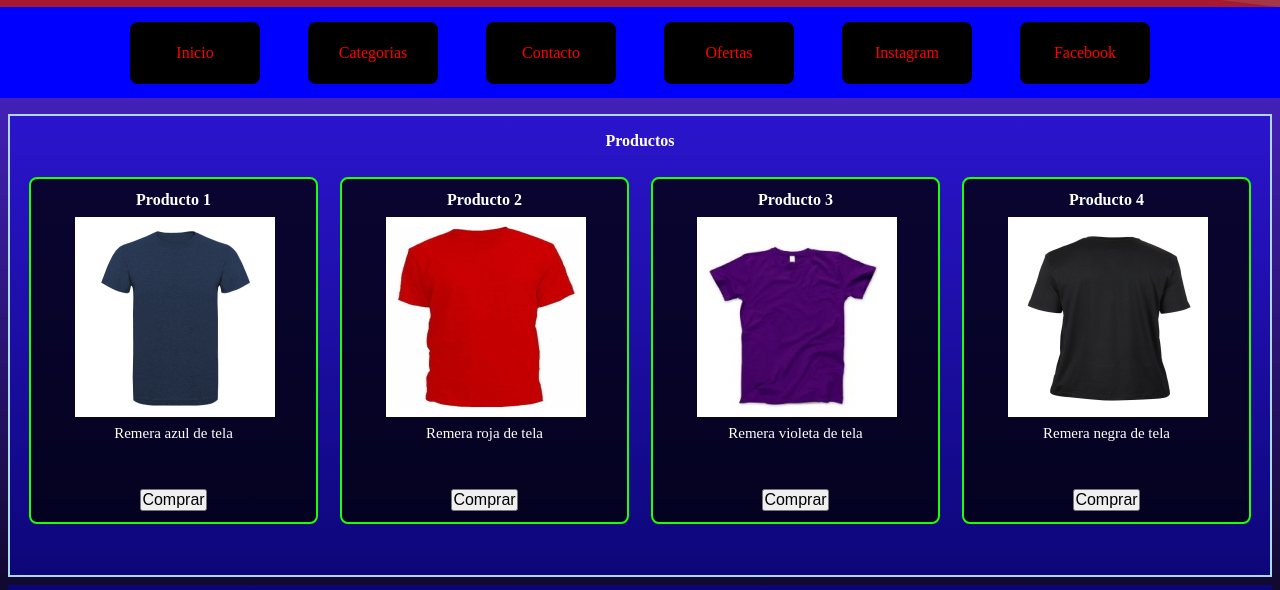
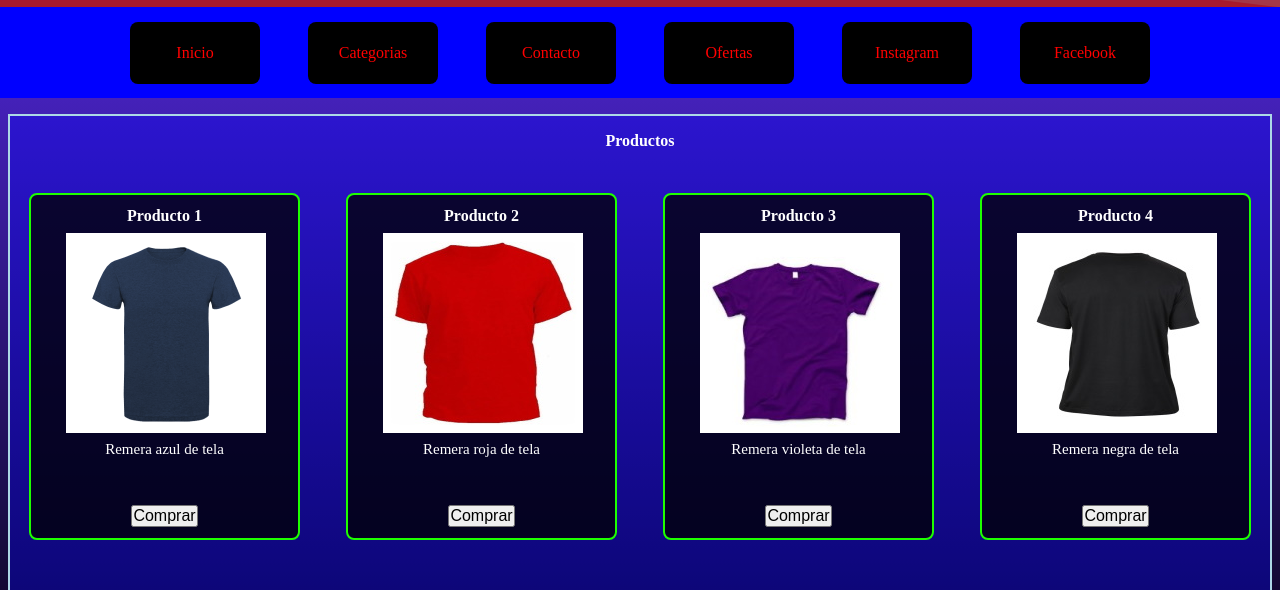
Before and after one commit to MonvaFNK/tienda-de-indumentaria, a plain HTML site: page index.html in a window 1280 px wide. Shown: the part 153-743 px from the top of the page. Drawn offline with Linux system fonts and the light colour scheme.

Commit message:
animaciones agregadas

```diff
--- a/css/estilos.css
+++ b/css/estilos.css
@@ -149,14 +149,16 @@ footer{
     font-weight: bold;
 }
 .productos__contenedor{
-    display: flex;
-    flex-direction: row;
-    justify-content: center;
-    justify-content: space-between;
+    display:grid;
+    gap: 1.5rem;
+    grid-template-columns: 1fr 1fr 1fr 1fr;
+    padding-block: 1rem;
+    margin: 0 auto;
+    justify-content: space-between center;
     align-items: center;
     margin-bottom: 2rem;
     margin-top: 1rem;
-    overflow: auto ;
+    overflow:auto;
 }
 @media (max-width: 40em){
     .productos__contenedor{
@@ -166,19 +168,18 @@ footer{
         padding-block: 2rem;
         width: min(95%, 70rem);
         margin: 0 auto;
+        overflow:hidden;
     }
 }
 
 .productos__items1{
-    display: flex;
+    display:flex;
     justify-content: center;
     align-items: center;
     background-color: var(--box-products);
     border-radius: 0.5rem;
     margin: .7rem;
     border : 2px solid var(--box-outline-secondary) ;
-    width: 25%;
-    height: 75%;
     position: relative;
     transition: ease-in 150ms;
 }
@@ -201,8 +202,6 @@ footer{
     border-radius: 0.5rem;
     margin: .7rem;
     border : 2px solid var(--box-outline-secondary) ;
-    width: 25%;
-    height: 75%;
     transition: ease-in 150ms;
 }
 @media (max-width: 40em) {
@@ -223,10 +222,20 @@ footer{
     border-radius: 0.5rem;
     margin: .7rem;
     border : 2px solid var(--box-outline-secondary) ;
-    width: 25%;
-    height: 75%;
     transition: ease-in 150ms;
 }
+/* PRUEBA
+.productos__item3::before {
+    content:'';
+    position: absolute;
+    background: var(--box-outline-secondary);
+    top: 120%;
+    left: 0;
+    width: 100%;
+    height: 100%;
+    transform: perspective(1rem) rotateX(40deg) scale(1,0.35);
+    filter: blur(2rem);
+} */
 @media (max-width: 40em) {
     .productos__items3{
         width: 90%;
@@ -236,7 +245,9 @@ footer{
 }
 .productos__items3:hover{
     transform:scale(1.05)
+
 }
+
 .productos__items4{
     display: flex;
     justify-content: center;
@@ -245,8 +256,6 @@ footer{
     border-radius: 0.5rem;
     margin: .7rem;
     border : 2px solid var(--box-outline-secondary) ;
-    width: 25%;
-    height: 75%;
     transition: ease-in 150ms;
 }
 @media (max-width: 40em) {
--- a/index.html
+++ b/index.html
@@ -6,7 +6,7 @@
     <meta name="viewport" content="width=device-width, initial-scale=1.0">
     <link rel="shortcut icon" href="recursos/remera-pequenia.png">
     <link rel="stylesheet" href="css/estilos.css">
-    <!-- <script src="js/index.js"></script> -->
+<!--     <link href="https://cdn.jsdelivr.net/npm/bootstrap@5.1.3/dist/css/bootstrap.min.css" rel="stylesheet" integrity="sha384-1BmE4kWBq78iYhFldvKuhfTAU6auU8tT94WrHftjDbrCEXSU1oBoqyl2QvZ6jIW3" crossorigin="anonymous"> -->
     <script src="js/index.js"></script>
     <script>history.scrollRestoration = "manual";</script>
     <title>(Nombre)Store</title>
@@ -46,8 +46,8 @@
 <main id="main">
     <section class="productos">
     <h2 class="productos__texto--titulo"> Productos </h2>
-    <ul class="productos__contenedor">
-        <li class="productos__items1">
+    <ul class="container-fluid productos__contenedor">
+        <li class="col-xl-3 col-md-4 col-sm-6 productos__items1">
             <div class="productos__items--texto">Producto 1
                 <div class="productos__items--imagen">
                     <img src="recursos/remera-azul.png"/>
@@ -57,7 +57,8 @@
                     <input type="button" value="Comprar" id="boton_1"></input>
                 </div>
             </div>
-        <li class="productos__items2">
+        </li>
+        <li class="col-xl-3 col-md-4 col-sm-6 productos__items2">
             <div class="productos__items--texto">Producto 2
                 <div class="productos__items--imagen">
                     <img src="recursos/remera-roja.jpg"/>
@@ -68,7 +69,7 @@
                 </div>
             </div>
         </li>
-        <li class="productos__items3">
+        <li class="col-xl-3 col-md-4 col-sm-6 productos__items3">
             <div class="productos__items--texto">Producto 3
                 <div class="productos__items--imagen">
                         <img src="recursos/remera-violeta.jpg"/>
@@ -79,7 +80,7 @@
                     </div>
                 </div>
         </li>
-        <li class="productos__items4">
+        <li class="col-xl-3 col-md-4 col-sm-6 productos__items4">
             <div class="productos__items--texto">Producto 4
                 <div class="productos__items--imagen">
                     <img src="recursos/remera-negra.jpg"/>
@@ -122,6 +123,7 @@
     <p>Gracias por visitar nuestra tienda online.</p>
 
 </footer>
+<!-- <script src="https://cdn.jsdelivr.net/npm/bootstrap@5.1.3/dist/js/bootstrap.bundle.min.js" integrity="sha384-ka7Sk0Gln4gmtz2MlQnikT1wXgYsOg+OMhuP+IlRH9sENBO0LRn5q+8nbTov4+1p" crossorigin="anonymous"></script> -->
 
 </body>
 </html>
```
Also changed, not shown: paginas/categorias.html (+3 -2 lines), paginas/contacto.html (+2 -0 lines), paginas/ofertas.html (+2 -0 lines), paginas/pagos.html (+2 -0 lines), paginas/sobre-nostros.html (+2 -0 lines). Lines whose indentation alone changed are shown as unchanged.
